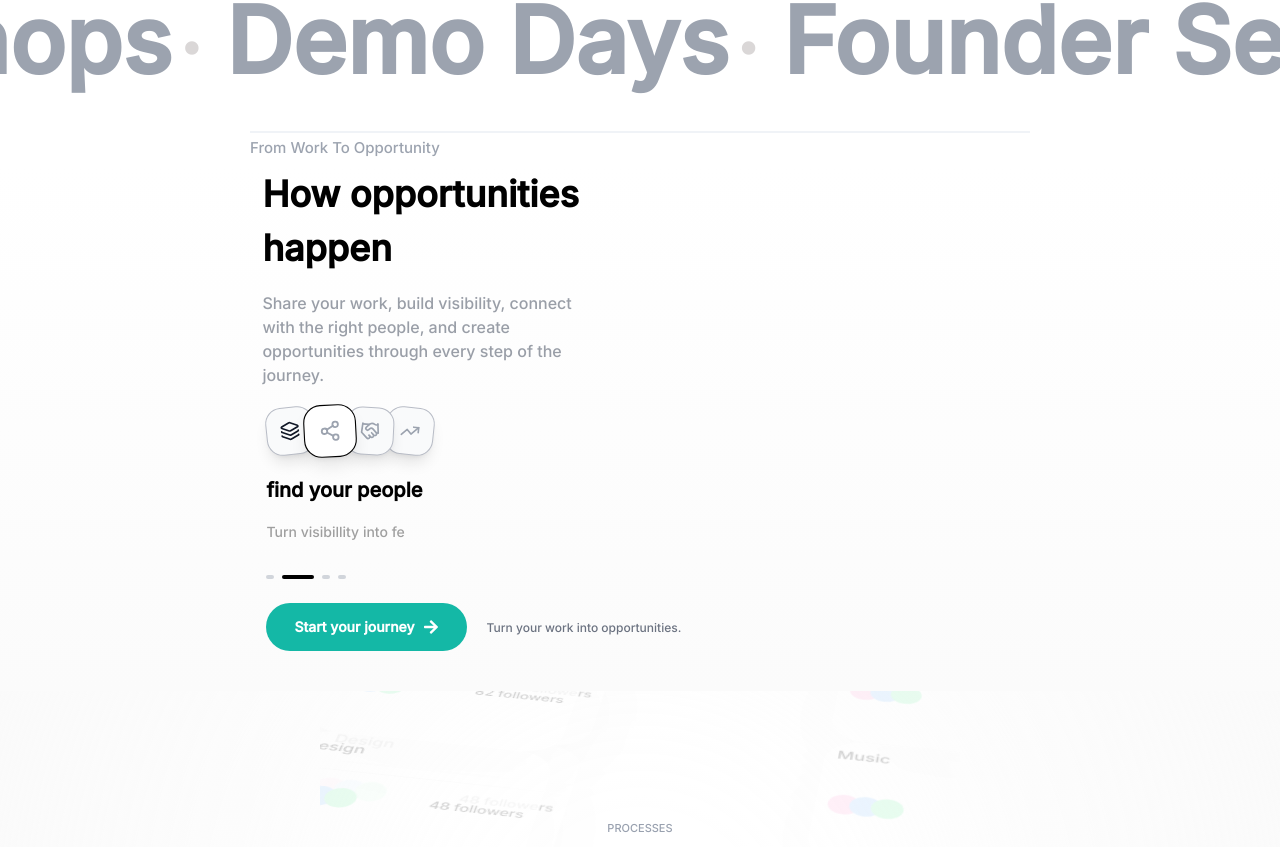
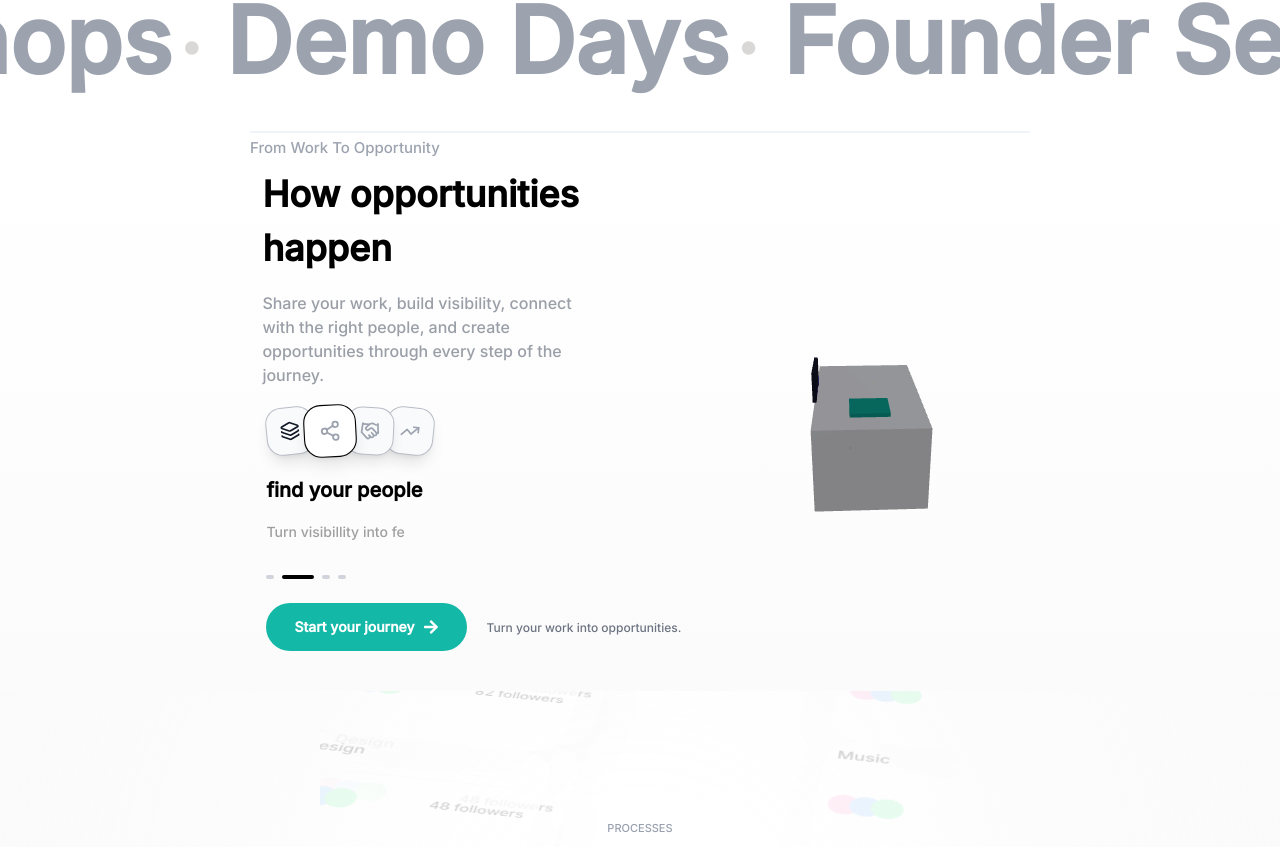
Before and after one commit to nikooraftar1383/bloor-azma_demo, a React (Vite) app: page / in a window 1280 px wide. Shown: the part 673-1520 px from the top of the page. Built offline with nearby package versions, Linux system fonts and the light colour scheme.

Commit message:
debuging svg

```diff
--- a/index.html
+++ b/index.html
@@ -2,7 +2,7 @@
 <html lang="en" dir="ltr">
   <head>
     <meta charset="UTF-8" />
-    <link rel="icon" type="image/svg+xml" href="/public/images/footer/Karo.svg" />
+    <link rel="icon" type="image/svg+xml" href="/images/logo.jpg" />
     <link rel="stylesheet" href="/src/Style.css">
     <meta name="viewport" content="width=device-width, initial-scale=1.0" />
     <title>bloor_azma_demo</title>
--- a/src/Templates/HeroCards.jsx
+++ b/src/Templates/HeroCards.jsx
@@ -1,3 +1,5 @@
+import { Link } from "react-router-dom";
+
 
 function HeroCards() {
   return (
@@ -15,7 +17,9 @@ function HeroCards() {
           </span>
 
           <div className="flex gap-[20px] sm:flex-row flex-col">
-            <button className="bg-white text-black text-[14px] px-6 py-2 rounded-full hover:scale-105 cursor-pointer">Contact us</button>
+            <button className="bg-white text-black text-[14px] px-6 py-2 rounded-full hover:scale-105 cursor-pointer">
+              <Link to="/ContactUs">Contact us</Link>
+            </button>
 
             <button className="border border-[#4b5563] text-[#b8babf] hover:scale-105 cursor-pointer px-6 py-2 rounded-full ">
               Explore Products
--- a/src/Templates/Spectrophotometer3D.jsx
+++ b/src/Templates/Spectrophotometer3D.jsx
@@ -222,9 +222,10 @@ export default function Spectrophotometer3D() {
     <div className="w-full flex flex-col items-center gap-4">
       <div
         ref={mountRef}
-        className="w-full max-w-[600px] h-[400px] rounded-2xl bg-gradient-to-br from-[#f5f5ff] to-[#eefcf9] border border-[#ecedf3] relative overflow-hidden"
+        className="w-full max-w-[600px] h-[400px] rounded-2xl  relative overflow-hidden"
       />
 
+     {/*
       <div className="flex items-center gap-3">
         <button
           onClick={() => setAutoRotate((v) => !v)}
@@ -233,6 +234,7 @@ export default function Spectrophotometer3D() {
           {autoRotate ? "توقف چرخش خودکار" : "شروع چرخش خودکار"}
         </button>
       </div>
+     */}
 
       {selectedPart && (
         <div className="px-4 py-2 rounded-xl bg-[#11af9f]/10 text-[#11af9f] text-[13px] font-semibold">
@@ -240,10 +242,12 @@ export default function Spectrophotometer3D() {
         </div>
       )}
 
-      <p className="text-[12px] text-[#84879a] text-center max-w-[420px]">
+    {/*
+       <p className="text-[12px] text-[#84879a] text-center max-w-[420px]">
         با موس بکشید تا بچرخانید، اسکرول کنید تا زوم کنید، و روی هر قسمت از
         دستگاه کلیک کنید تا نامش را ببینید.
       </p>
+     */}
     </div>
   );
 }
--- a/src/Templates/WorldSection.jsx
+++ b/src/Templates/WorldSection.jsx
@@ -1,3 +1,4 @@
+import Spectrophotometer3D from "./Spectrophotometer3D"
 import WorldButton from "./WorldButton"
 
 let WorldSection =()=>{
@@ -9,7 +10,7 @@ return<>
         </span>
       </div>
   {/*متن بالای دکمه ها*/}
-<div className="lg:px-[20.5%] pb-10 mx-auto mt-2 flex justify-between bg-linear-to-b from-transparent to-[#fbfbfb]">
+<div className="lg:px-[20.5%] pb-10 mx-auto mt-2 flex justify-between bg-linear-to-b from-transparent to-[#fbfbfb] flex-col md:flex-row items-center">
 <div className="xl:w-[60%] flex flex-col md:px-8 items-center md:items-start lg:px-0">
 <span className="md:text-[36px] font-black mb-4 text-[24px]">How opportunities happen</span>
 <p className="text-[16px] text-[#999ea7] md:w-[75%] w-[85%] text-center md:text-start ">Share your work, build visibility, connect with the right people, and create opportunities through every step of the journey.</p>
@@ -18,6 +19,10 @@ return<>
 </div>
 </div>
 {/*جایگاه عکس 3 بعدی دستگاه */}
+<div className="md:w-[40%] justify-center w-full  ">
+<Spectrophotometer3D/>
+
+</div>
 </div>
 
 </>
```
Also changed, not shown: src/Templates/Boxtemplate.jsx (+1 -1 lines), public/images/logo.jpg (added).
